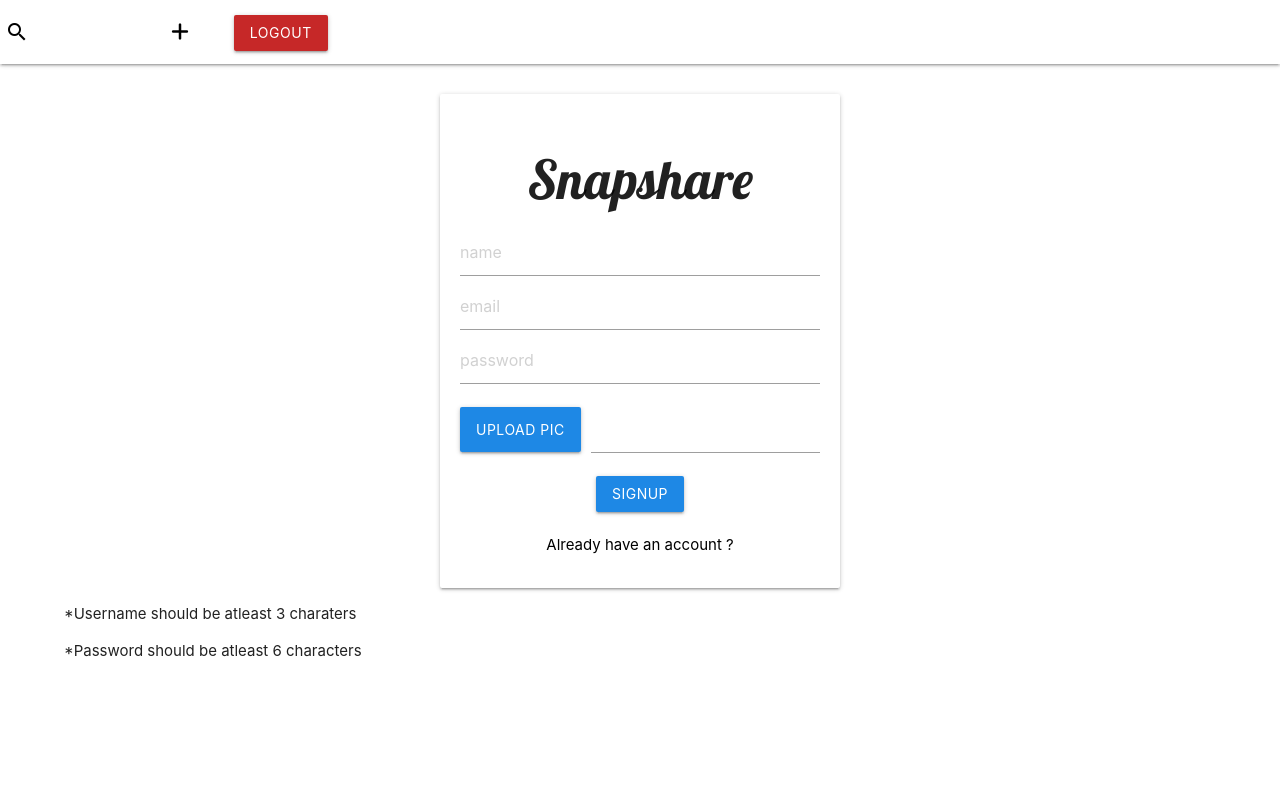
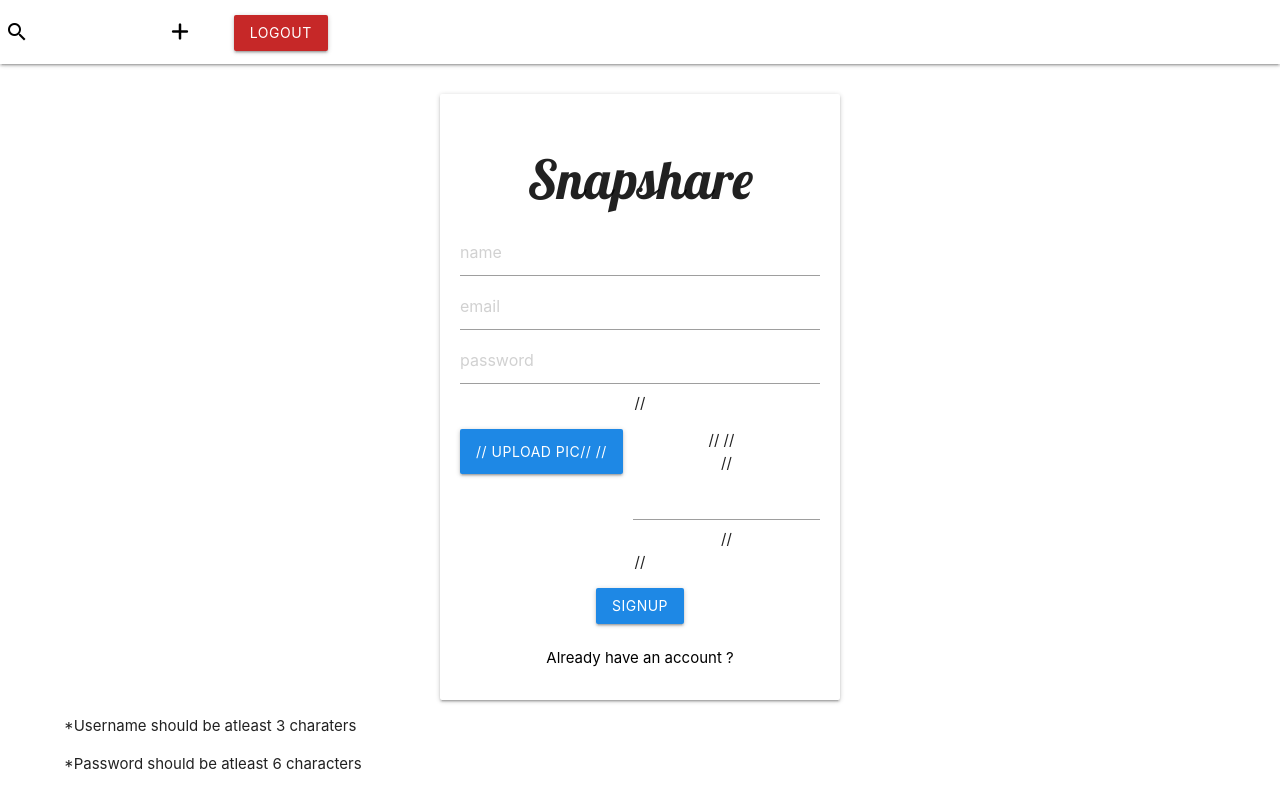
Before and after one commit to shubhankar-naik/Snapshare, a React (Create React App) app in the folder client/: page /signup in a window 1280 px wide. Built offline with nearby package versions, Linux system fonts and the light colour scheme; sample sign-in values are in the browser's storage.

Commit message:
Update Signup.js

```diff
--- a/client/src/components/screens/Signup.js
+++ b/client/src/components/screens/Signup.js
@@ -91,15 +91,15 @@ const SignIn  = ()=>{
                 value={password}
                 onChange={(e)=>setPasword(e.target.value)}
                 />
-                <div className="file-field input-field">
-                <div className="btn #64b5f6 blue darken-1">
-                    <span>Upload pic</span>
-                    <input type="file" onChange={(e)=>setImage(e.target.files[0])} />
-                </div>
-                <div className="file-path-wrapper">
-                    <input className="file-path validate" type="text" />
-                </div>
-                </div>
+//                 <div className="file-field input-field">
+//                 <div className="btn #64b5f6 blue darken-1">
+//                     <span>Upload pic</span>
+//                     <input type="file" onChange={(e)=>setImage(e.target.files[0])} />
+//                 </div>
+//                 <div className="file-path-wrapper">
+//                     <input className="file-path validate" type="text" />
+//                 </div>
+//                 </div>
                 <button className="btn waves-effect waves-light #64b5f6 blue darken-1"
                 onClick={()=>PostData()}
                 >
```
